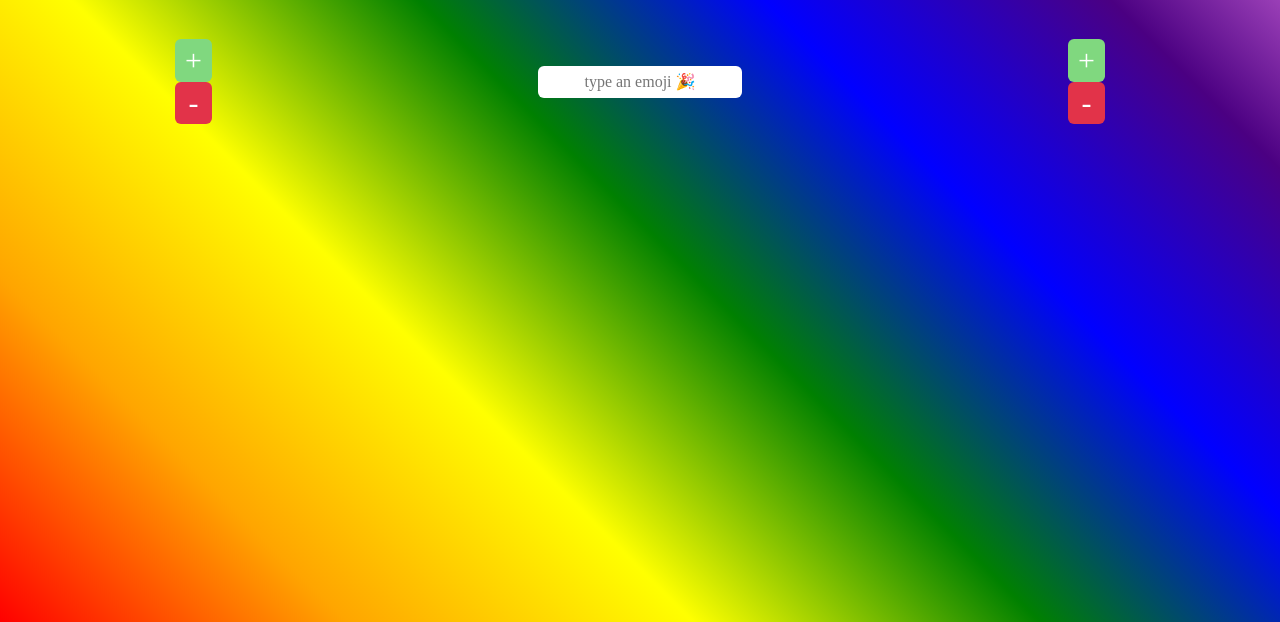
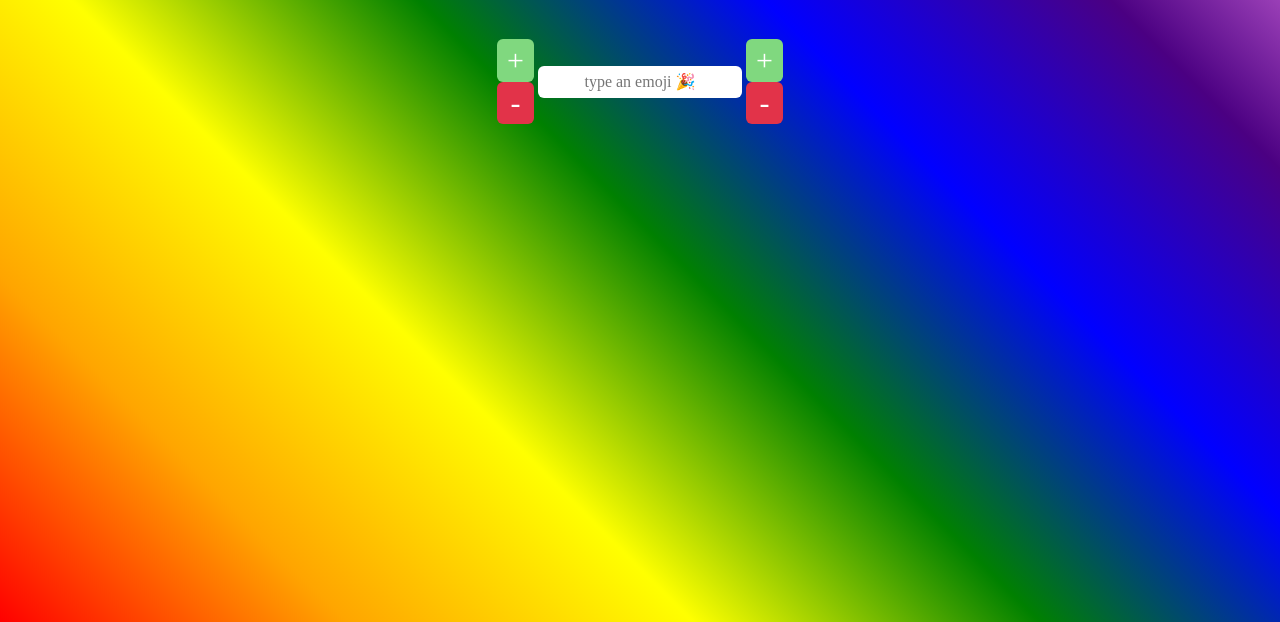
Before and after one commit to sanishchirayath1/emoji, a website built with webpack: page index.html in a window 1280 px wide. Shown: the part 178-800 px from the top of the page. Built offline with nearby package versions, Linux system fonts and the light colour scheme; a web font is replaced by a local one.

Commit message:
button alignment changed

```diff
--- a/index.css
+++ b/index.css
@@ -35,7 +35,7 @@ h1 {
 }
 
 input {
-  margin:auto;
+  margin:auto 0;
   display: block;
   border: none;
   height: 30px;
@@ -64,3 +64,10 @@ button {
 .input-section {
   display: flex;
 }
+
+.align-right {
+  margin-right: 0;
+}
+.align-left {
+  margin-left: 0;
+ }
--- a/index.html
+++ b/index.html
@@ -16,13 +16,13 @@
     <h1>Sanish's Emojis</h1>
     <div id="emoji-container"></div>
     <div class="input-section">
-      <div class="buttons-wrapper">
+      <div class="buttons-wrapper align-right">
         <button id="unshift-btn">+</button>
         <button id="shift-btn">-</button>
       </div>
       <input type="text" id="emoji-input" placeholder="type an emoji 🎉" />
 
-      <div class="buttons-wrapper">
+      <div class="buttons-wrapper align-left">
         <button id="push-btn">+</button>
         <button id="pop-btn">-</button>
       </div>
```
